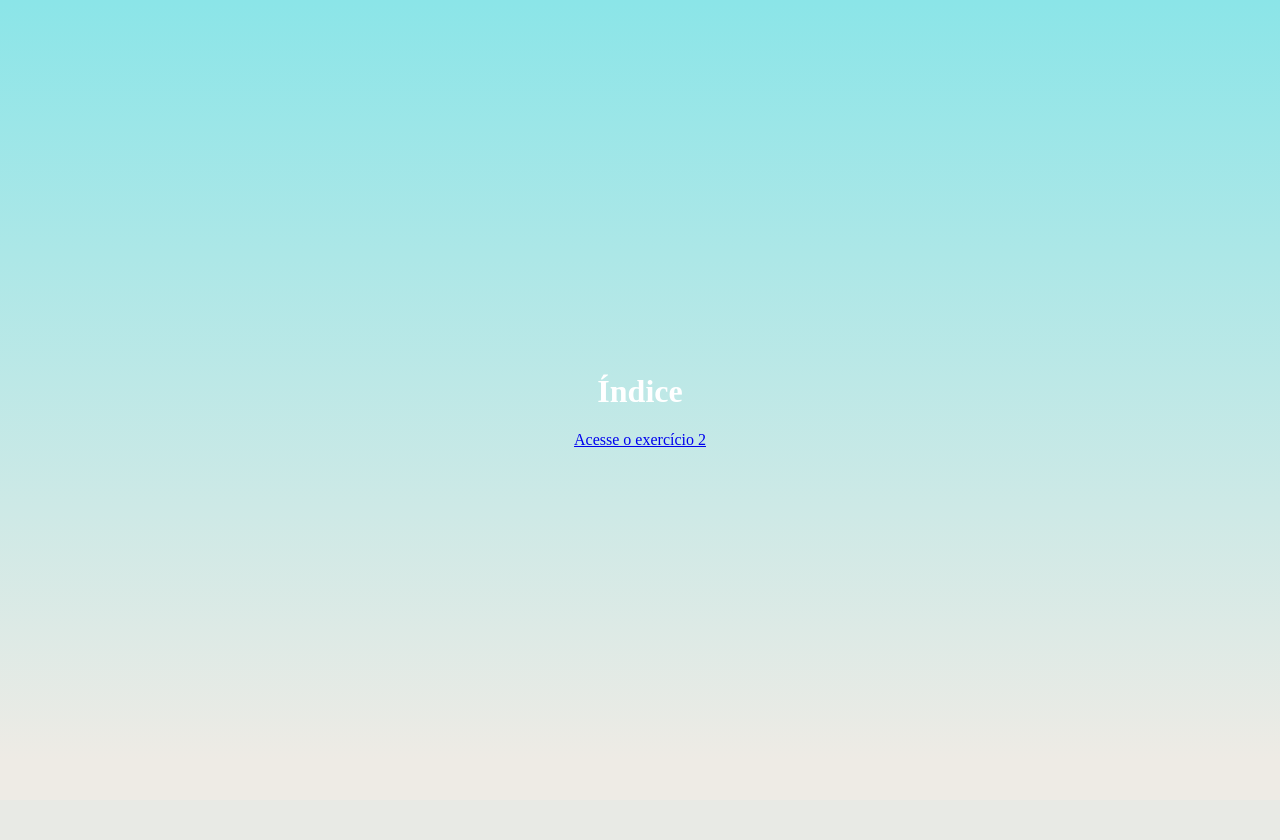
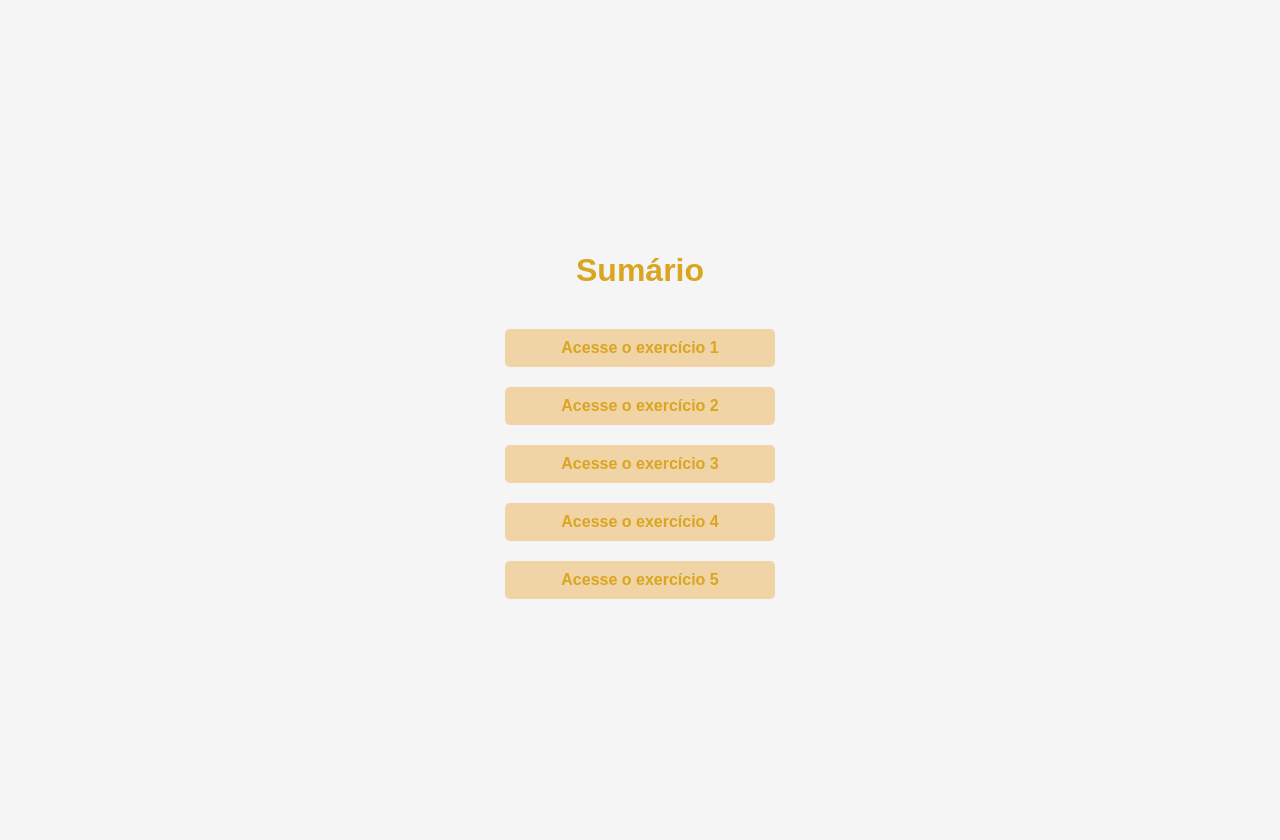
Before and after one commit to jeancprado/logica-php, a PHP site: page / in a window 1280 px wide. Before the commit the page ends 621 px from the top, so only its background shows below. Run offline with PHP 8.4, Linux system fonts and the light colour scheme.

Commit message:
enviando indice atualizado

```diff
--- a/exercicio3/style.css
+++ b/exercicio3/style.css
@@ -34,3 +34,8 @@ input {
   border: 1px solid goldenrod;
   border-radius: 3px;
 }
+
+input[type="submit"] {
+    width: 105%;
+    padding: 7px;
+}
--- /dev/null
+++ b/index.php
@@ -0,0 +1,17 @@
+<!DOCTYPE html>
+<html lang="en">
+<head>
+    <meta charset="UTF-8">
+    <meta name="viewport" content="width=device-width, initial-scale=1.0">
+    <title>Sumário</title>
+    <link rel="stylesheet" href="style.css">
+</head>
+<body>
+    <h1>Sumário</h1>
+    <a href="exercicio1/">Acesse o exercício 1</a>
+    <a href="exercicio2/">Acesse o exercício 2</a>
+    <a href="exercicio3/">Acesse o exercício 3</a>
+    <a href="exercicio4/">Acesse o exercício 4</a>
+    <a href="exercicio5/">Acesse o exercício 5</a>
+</body>
+</html>
--- a/style.css
+++ b/style.css
@@ -1,12 +1,38 @@
-body{
-    display: flex;
-    justify-content: center;
-    align-items: center;
-    background: linear-gradient(180deg, rgb(139, 229, 232) 0%, rgb(238, 235, 229) 95%);
-        height: 98vh
+body {
+  background-color: whitesmoke;
+  font-family: Arial;
+  margin: 0;
+  padding: 20px;
+  display: flex;
+  flex-direction: column;
+  align-items: center;
+  justify-content: center;
+  height: 100vh;
+  color: goldenrod;
 }
 
 h1 {
-  color: rgb(255, 255, 255);
+  color: goldenrod;
+  margin-bottom: 30px;
+}
+
+a {
+  display: block;
+  margin: 10px 0;
+  padding: 10px;
+  background-color: #f0d4a5;
+  border-radius: 5px;
+  color: goldenrod;
+  text-decoration: none;
+  font-weight: bold;
+  width: 250px;
   text-align: center;
 }
+
+a:hover {
+  background-color: goldenrod;
+  color: white;
+  cursor: pointer;
+  width: 300px;
+  transition: 0.4s
+}
```
